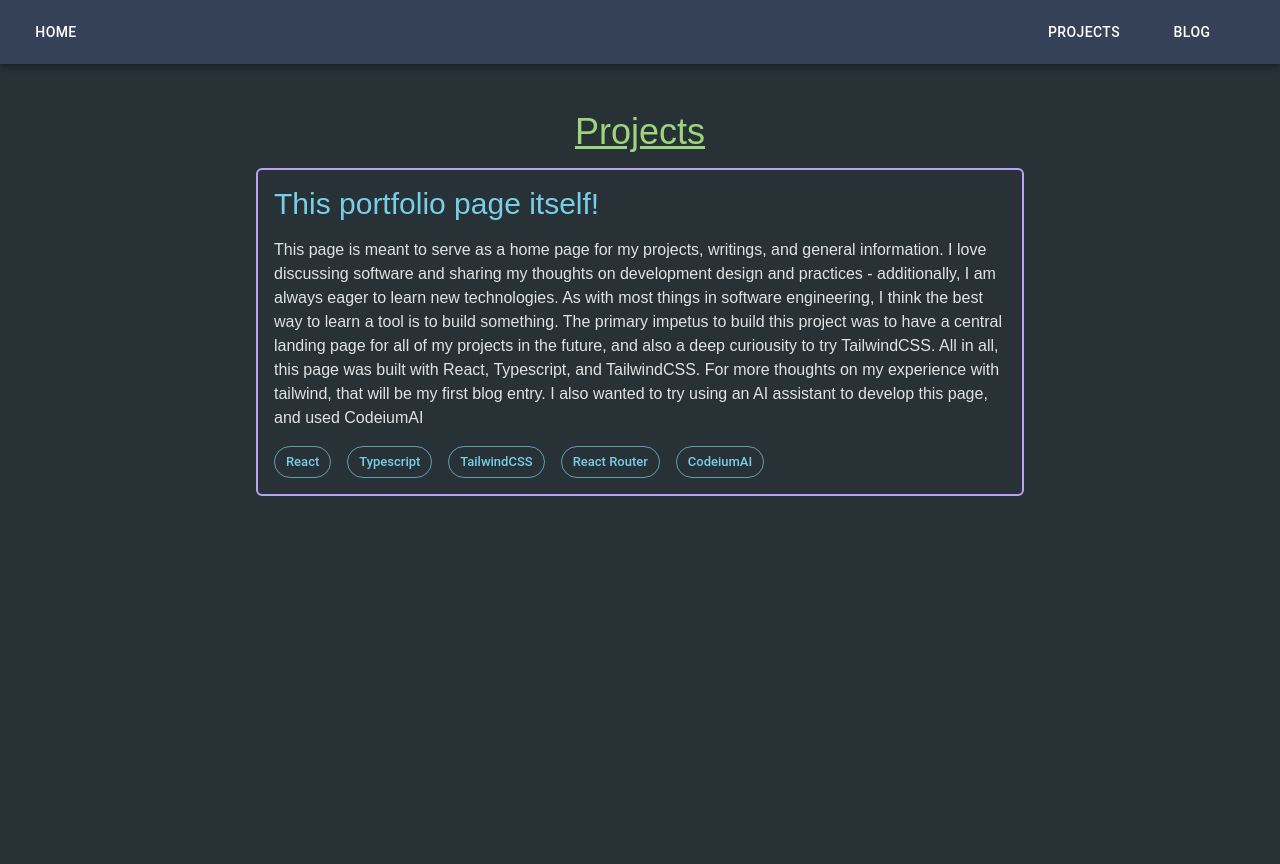
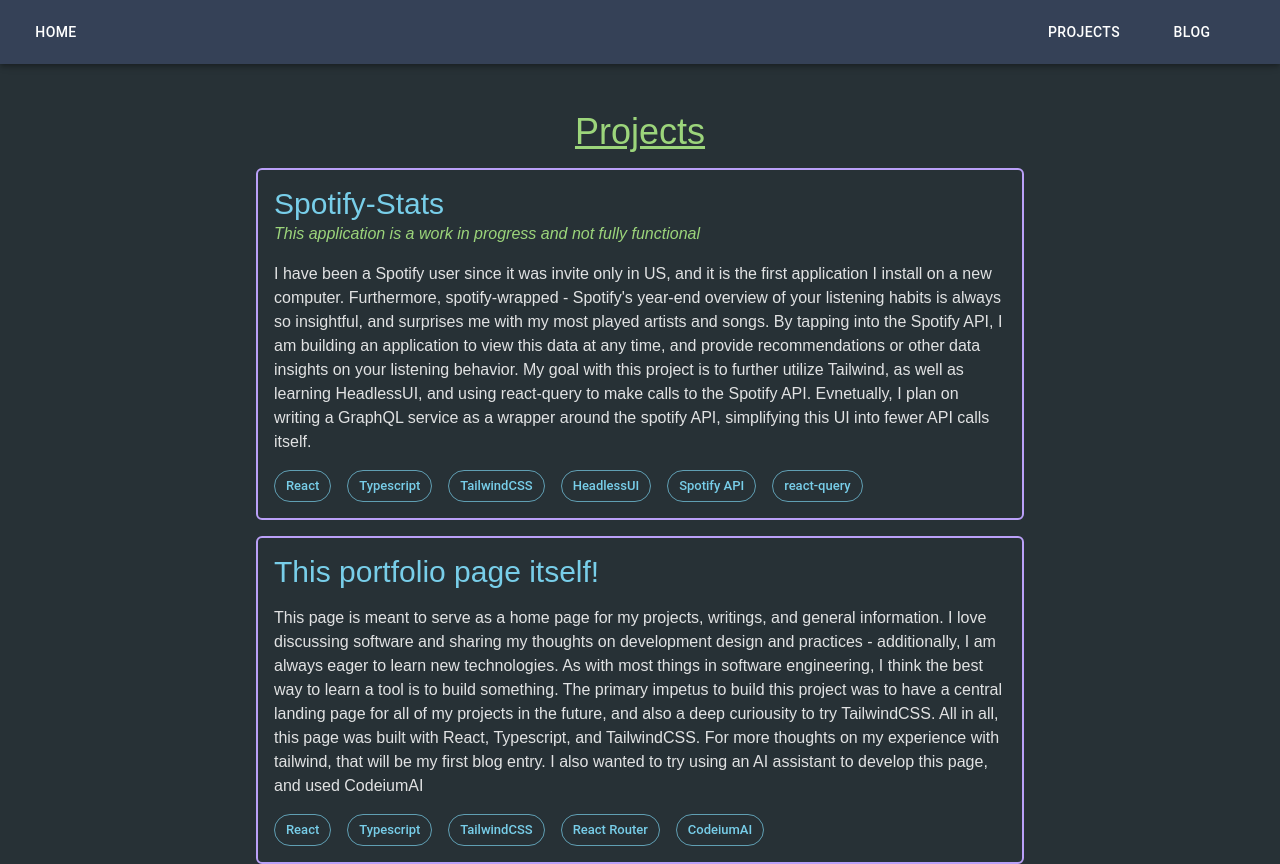
Before and after one commit to menterline/home, a React (Vite) app: page /home/projects in a window 1280 px wide. Before the commit the page ends 800 px from the top, so only its background shows below. Built offline with nearby package versions, Linux system fonts and the light colour scheme.

Commit message:
Added spotify-stats to portfolio as WIP

```diff
--- a/src/assets/projectsList.ts
+++ b/src/assets/projectsList.ts
@@ -1,6 +1,21 @@
 import { Project } from "../pages/Projects";
 
 export const projectsList: Project[] = [
+  {
+    name: "Spotify-Stats",
+    description:
+      "I have been a Spotify user since it was invite only in US, and it is the first application I install on a new computer.  Furthermore, spotify-wrapped - Spotify's year-end overview of your listening habits is always so insightful, and surprises me with my most played artists and songs.  By tapping into the Spotify API, I am building an application to view this data at any time, and provide recommendations or other data insights on your listening behavior.  My goal with this project is to further utilize Tailwind, as well as learning HeadlessUI, and using react-query to make calls to the Spotify API.  Evnetually, I plan on writing a GraphQL service as a wrapper around the spotify API, simplifying this UI into fewer API calls itself.",
+    link: "https://menterline.github.io/spotify-stats/",
+    skills: [
+      "React",
+      "Typescript",
+      "TailwindCSS",
+      "HeadlessUI",
+      "Spotify API",
+      "react-query",
+    ],
+    workInProgress: true,
+  },
   {
     name: "This portfolio page itself!",
     description:
--- a/src/components/Project.tsx
+++ b/src/components/Project.tsx
@@ -7,6 +7,7 @@
 export function Project(props: Props) {
   return (
     <div className="flex flex-col gap-4 border-monokaiPurple border-2 p-4 rounded-md">
+      <header>
         <a
           className="text-monokaiBlue text-3xl"
           href={props.project.link}
@@ -15,6 +16,12 @@
         >
           {props.project.name}
         </a>
+        {props.project.workInProgress && (
+          <p className="text-monokaiGreen italic">
+            This application is a work in progress and not fully functional
+          </p>
+        )}
+      </header>
       <p className="text-monokaiText">{props.project.description}</p>
       <div className="flex flex-row gap-4 flex-wrap">
         {props.project.skills?.map((skill) => (
--- a/src/pages/Projects.tsx
+++ b/src/pages/Projects.tsx
@@ -5,6 +5,7 @@
   description: string;
   link: string;
   skills?: string[];
+  workInProgress?: boolean;
 };
 
 type Props = {
```
Lines whose indentation alone changed are shown as unchanged.
